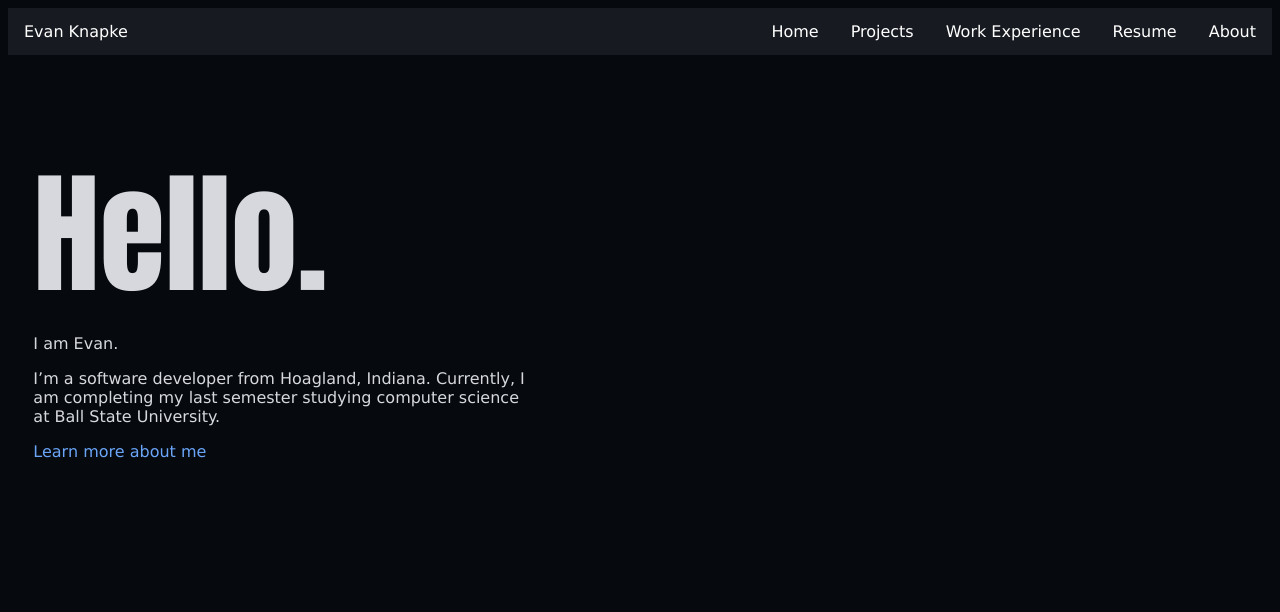
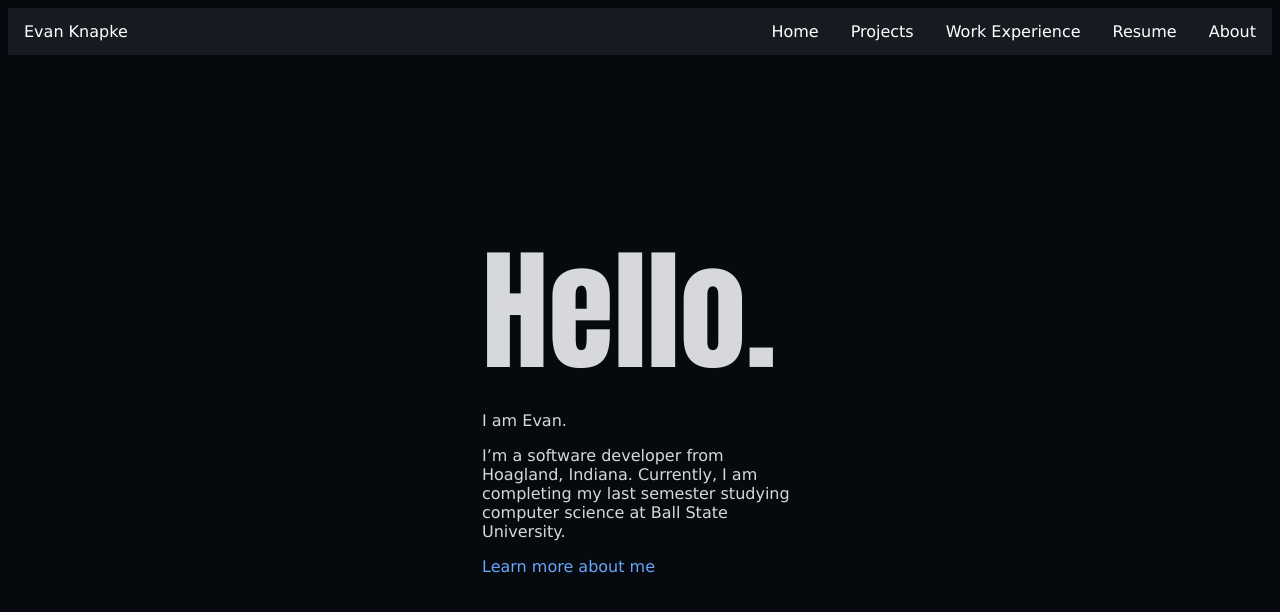
Before and after one commit to evanknapke/evanknapke.github.io, a Jekyll site: the page built from index.md, in a window 1280 px wide. Shown: the top 612 px of the page. Built offline with Jekyll 4.4.1, drawn with Linux system fonts in a browser that asks for light colours.

Commit message:
Implement flexboxes for more reactive site

```diff
--- a/_layouts/home.html
+++ b/_layouts/home.html
@@ -29,13 +29,15 @@
           </ul>
         </div>
       </header>
-      <section class="blocktext">
-        <span class="greeting">Hello.</span>
-        <br>
-        <span class="intro">I am Evan.</span>
-        <span>{{ content }}</span>
-        <span><a href="/about/">Learn more about me</a></span>
-      </section>
+      <div class="container">
+        <div class="home-child">
+          <span class="greeting">Hello.</span>
+          <br>
+          <span class="intro">I am Evan.</span>
+          <span>{{ content }}</span>
+          <span><a href="/about/">Learn more about me</a></span>
+        </div>
+      </div>
     </div>
     <script src="{{ "/assets/js/scale.fix.js" | relative_url }}"></script>
   </body>
--- a/assets/css/style.css
+++ b/assets/css/style.css
@@ -43,19 +43,19 @@ a {
   background-color: #111;
 }
 
-.blocktext {
-	width: 500px;
-	height: 0px;
+.container {
+  display: flex;
+  align-items: center;
+  justify-content: center;
+  min-height: 75vh;
+}
 
-	position: fixed;
-	top:0;
-	bottom: 0;
-	left: 0;
-	right: 0;
+.home-child {
+  max-width: 25%;
+}
 
-	margin-top: 100pt;
-  margin-left: 25pt;
-  text-align: left;
+.child{
+  max-width: 50%;
 }
 
 .greeting {
```
Also changed, not shown: _layouts/about.html (+5 -2 lines), _layouts/page.html (+5 -5 lines).
